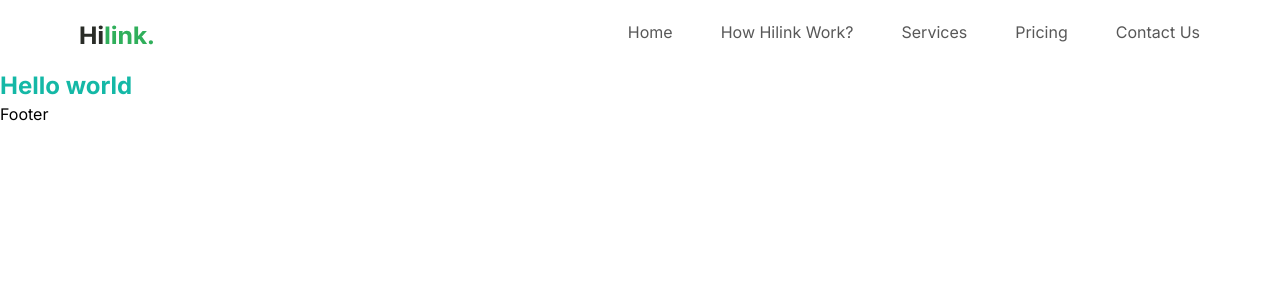
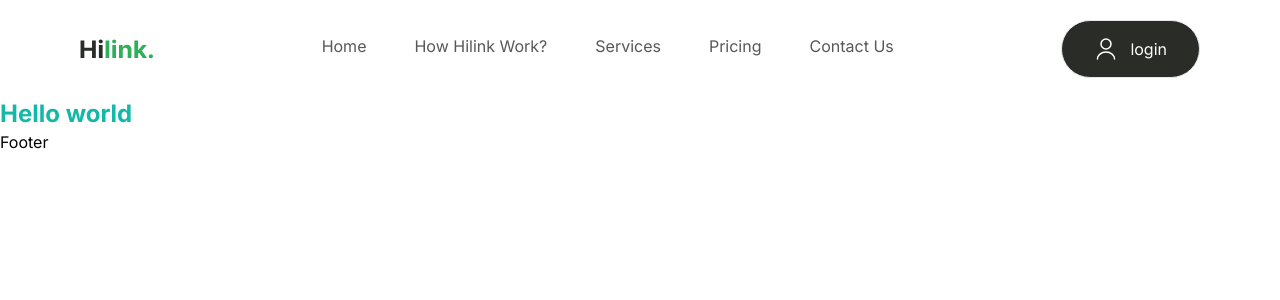
Before and after one commit to byiringiroscar/travel-app-with-nextjs, a Next.js app: page / in a window 1280 px wide. Shown: the top 300 px of the page. Built offline with nearby package versions, Linux system fonts and the light colour scheme.

Commit message:
Add reusible button

```diff
--- /dev/null
+++ b/components/Button.tsx
@@ -0,0 +1,21 @@
+import Image from "next/image";
+
+type ButtonProps = {
+    type: 'button' | 'submit';
+    title: string;
+    icon?: string;
+    variant: 'btn_dark_green';
+}
+
+const Button = ({type, title, icon, variant}: ButtonProps) => {
+  return (
+    <button
+     type={type} className={`flexCenter gap-3 rounded-full border ${variant}`}
+    >
+        {icon && <Image alt="icon" src={icon} height={24} width={24} />}
+        <label>{title}</label>
+    </button>
+  )
+}
+
+export default Button
--- a/components/Navbar.tsx
+++ b/components/Navbar.tsx
@@ -2,6 +2,7 @@
 import Link from "next/link"
 import logo from '../public/hilink-logo.svg';
 import { NAV_LINKS } from "@/constants";
+import Button from "./Button";
 
 
 const Navbar = () => {
@@ -17,6 +18,15 @@
 
         </ul>
 
+        <div className="lg:flexCenter hidden">
+            <Button
+                type="button"
+                title='login'
+                icon='/user.svg'
+                variant='btn_dark_green'
+            />
+        </div>
+
     </nav>
   )
 }
```
